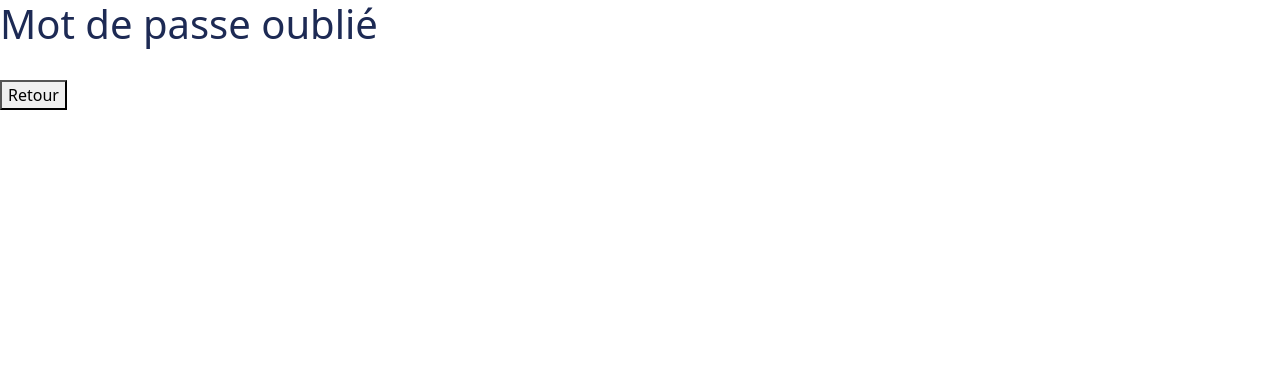
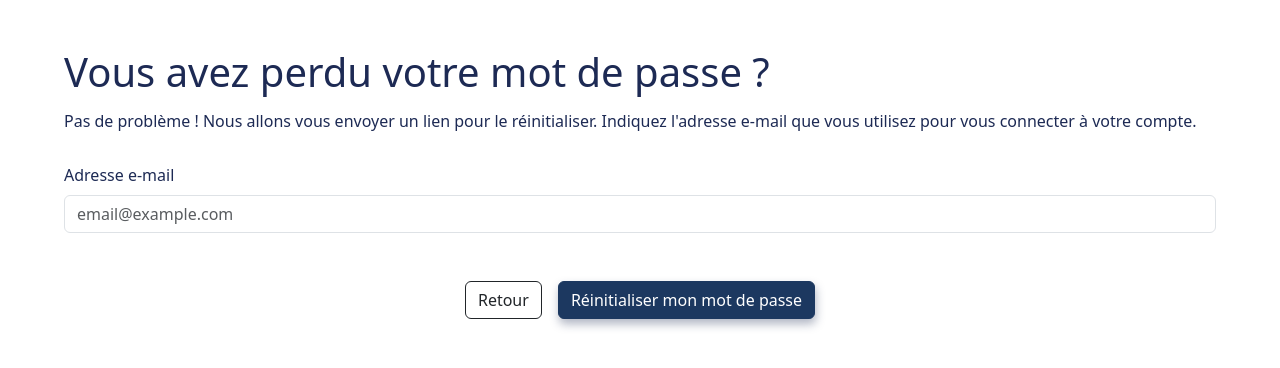
Before and after one commit to lunaiden/gs-backoffice-frontend, a React (Vite) app: page /#/forgot-password in a window 1280 px wide. Shown: the top 368 px of the page. Built offline with nearby package versions, Linux system fonts and the light colour scheme; no server answers.

Commit message:
fix forgot password

```diff
--- a/src/hooks/useAuth.tsx
+++ b/src/hooks/useAuth.tsx
@@ -11,7 +11,6 @@ export const AuthProvider = ({children}: React.PropsWithChildren) => {
     const navigate = useNavigate();
 
     const loginUser = (data: IUser) => {
-        console.log("je passe ici ?")
         setUser(data);
         navigate("/dashboard");
     }
--- /dev/null
+++ b/src/pages/auth/ForgotPassword.css
@@ -0,0 +1,10 @@
+.forgot-password-page {
+    width: 90%;
+    margin: 3rem auto;
+}
+
+.buttons-group {
+    display: flex;
+    justify-content: center;
+    gap: 1rem;
+}
--- a/src/pages/auth/ForgotPassword.tsx
+++ b/src/pages/auth/ForgotPassword.tsx
@@ -1,12 +1,53 @@
 import {useNavigate} from "react-router-dom";
+import {Button, Form} from "react-bootstrap";
+import {useState} from "react";
+
+import './ForgotPassword.css';
+import {isEmail} from "../../utils/functions.ts";
+import api from "../../utils/api.ts";
 
 export const ForgotPassword = () => {
+    const [email, setEmail] = useState("");
+    const [error, setError] = useState<string | null>(null);
+
     const navigate = useNavigate();
+
+    const handleSendMail = async () => {
+        if (isEmail(email)) {
+            setError(null);
+
+            await api.get('/auth/forgot-password', {params: {email}})
+                .then(() => {
+                    navigate('/forgot-password/confirmation');
+                })
+                .catch((err) => {
+                    console.log('erreur', err);
+                })
+        } else {
+            setError("Veuillez renseigner une adresse e-mail valide.");
+        }
+    };
+
     return (
-        <div>
-            <h1>Mot de passe oublié</h1>
+        <div className='forgot-password-page'>
+            <h1 className='mb-3'>Vous avez perdu votre mot de passe ?</h1>
+            <h6>Pas de problème !
+                Nous allons vous envoyer un lien pour le réinitialiser.
+                Indiquez l'adresse e-mail que vous utilisez pour vous connecter à votre compte.</h6>
             <br/>
-            <button onClick={() => navigate(-1)}>Retour</button>
+            <Form.Group className="mb-3">
+                <Form.Label>Adresse e-mail</Form.Label>
+                <Form.Control type="email" placeholder="email@example.com"
+                              onChange={(e) => setEmail(e.target.value)}
+                />
+                {error &&
+                    <Form.Text className='text-danger'>
+                        Veuillez renseigner une adresse e-mail valide.
+                    </Form.Text>}
+            </Form.Group>
+            <div className="buttons-group mt-5">
+                <Button variant="outline-dark" onClick={() => navigate(-1)}>Retour</Button>
+                <Button variant="dark" onClick={handleSendMail}>Réinitialiser mon mot de passe</Button></div>
         </div>
     )
-}
+};
--- /dev/null
+++ b/src/pages/auth/ForgotPasswordConfirmation.tsx
@@ -0,0 +1,23 @@
+import {useNavigate} from "react-router-dom";
+import {Button} from "react-bootstrap";
+
+import './ForgotPassword.css';
+
+export const ForgotPasswordConfirmation = () => {
+
+
+    const navigate = useNavigate();
+
+    return (
+        <div className='forgot-password-page'>
+            <h1 className='mt-5 mb-3'>Consultez votre boîte mail !</h1>
+            <h6>Si vous avez un compte sur notre site, vous devriez recevoir un email dans les prochaines minutes contenant un lien pour réinitialiser votre mot de passe.
+                <br/><strong>Ce lien est valide pendant 24 heures.</strong>
+            </h6>
+            <br/>
+            <div className='text-center mt-3'>
+                <Button variant='outline-dark' onClick={() => navigate('/login')}>Revenir à la page de connexion</Button>
+            </div>
+        </div>
+    )
+};
--- a/src/pages/auth/Login.tsx
+++ b/src/pages/auth/Login.tsx
@@ -1,4 +1,4 @@
-import {useNavigate} from "react-router-dom";
+import {Navigate, useNavigate} from "react-router-dom";
 import './index.css'
 import {Button, Form} from "react-bootstrap";
 import {useState} from "react";
@@ -6,20 +6,25 @@ import api from "../../utils/api.ts";
 import {useAuth} from "../../hooks/useAuth.tsx";
 
 export const Login = () => {
-    const {loginUser} = useAuth();
+    const {loginUser, user} = useAuth();
+    const navigate = useNavigate();
 
-    // TODO : AJOUTER UNE DATE D'EXPIRATION AU USER (renvoyer celle du cookie depuis l'API)
+    console.log(user);
 
     const [email, setEmail] = useState("");
     const [password, setPassword] = useState("");
 
+    if (user) {
+        console.log("j'passe là");
+        return <Navigate to="/dashboard"/>;
+    }
+
     const handleLogin = () => {
         api.post('/auth/login', {email, password},
-            {
-                withCredentials: true
-            })
+            {withCredentials: true}
+        )
             .then((res) => {
-                console.log("la user data")
+                console.log("la user data");
                 loginUser(res.data.user);
             })
             .catch((err) => {
@@ -27,7 +32,6 @@ export const Login = () => {
             })
     }
 
-    const navigate = useNavigate();
     return (
         <div className='auth-page'>
             <div className='form-bloc'>
--- a/src/pages/dashboard/dashboard-superadmin.tsx
+++ b/src/pages/dashboard/dashboard-superadmin.tsx
@@ -1,5 +1,27 @@
+import {Button} from "react-bootstrap";
+import {useAuth} from "../../hooks/useAuth.tsx";
+import api from "../../utils/api.ts";
+
 export const DashboardSuperAdmin = () => {
+    const {logout} = useAuth();
+
+    const logoutUser = () => {
+        api.post('/auth/logout', {}, {withCredentials: true}).then(() => {
+                logout();
+            })
+    };
+
     return (
-        <h1>Dashboard</h1>
+        <>
+            <div className='bloc-form-forgot w-100 d-flex flex-column align-items-center'>
+                <h1 className='mb-5 mt-5'>Dashboard</h1>
+                <br/>
+                <br/>
+                <Button variant="dark" onClick={logoutUser}>Se déconnecter</Button>
+            </div>
+            <div className='bloc-img-forgot w-0'>
+
+            </div>
+        </>
     )
 }
--- a/src/routes/index.tsx
+++ b/src/routes/index.tsx
@@ -3,6 +3,7 @@ import {Login} from "../pages/auth/Login.tsx";
 import {ForgotPassword} from "../pages/auth/ForgotPassword.tsx";
 import {DashboardSuperAdmin} from "../pages/dashboard/dashboard-superadmin.tsx";
 import {ProtectedRoute} from "./ProtectedRoute.tsx";
+import {ForgotPasswordConfirmation} from "../pages/auth/ForgotPasswordConfirmation.tsx";
 
 export const RouterComponent = () => {
     return (
@@ -11,6 +12,7 @@ export const RouterComponent = () => {
             <Route path="/" element={<Login/>}/>
             <Route path="/login" element={<Login/>}/>
             <Route path="/forgot-password" element={<ForgotPassword/>}/>
+            <Route path="/forgot-password/confirmation" element={<ForgotPasswordConfirmation/>}/>
 
             <Route path="/dashboard" element={<ProtectedRoute Component={<DashboardSuperAdmin/>} />}/>
         </Routes>
--- /dev/null
+++ b/src/utils/functions.ts
@@ -0,0 +1,5 @@
+export const isEmail = (email: string) => {
+    const emailRegex = new RegExp(/^[ ]*([^@\s]+)@((?:[-a-z0-9]+\.)+[a-z]{2,})[ ]*$/, "gm");
+
+    return emailRegex.test(email);
+}
```
